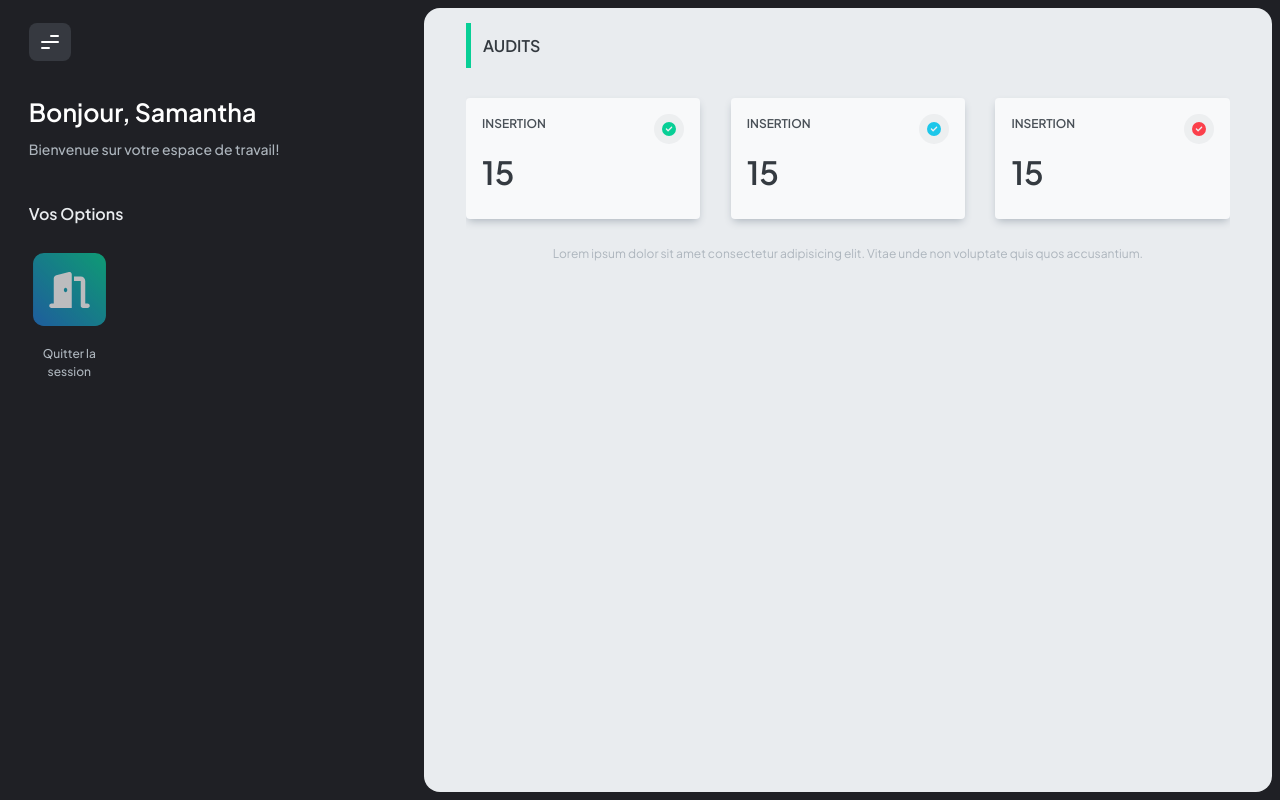
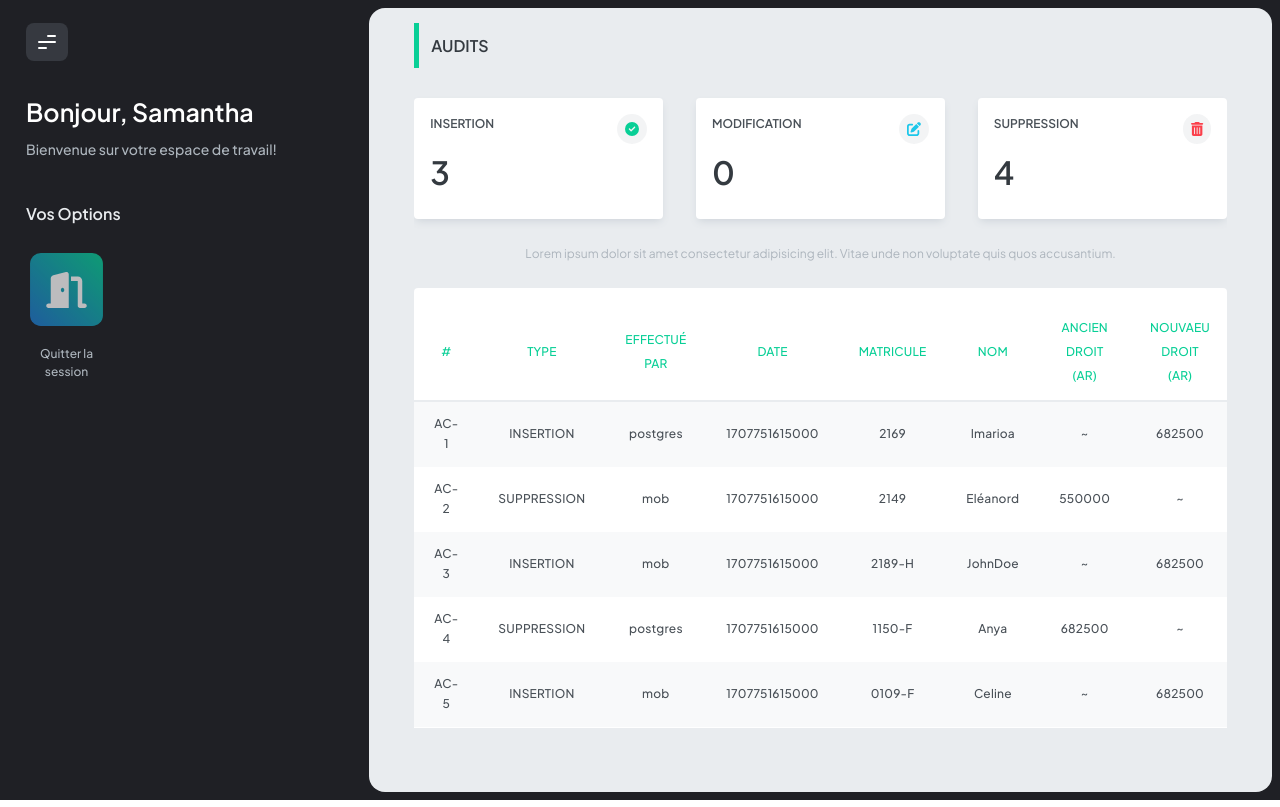
Before and after one commit to Elie-Imario/ABDA-FrontEnd, a React (Vite) app: page / in a window 1280 px wide. Built offline with nearby package versions, Linux system fonts and the light colour scheme.

Commit message:
update app

```diff
--- a/package.json
+++ b/package.json
@@ -21,6 +21,7 @@
     "@mui/styled-engine-sc": "^6.0.0-alpha.1",
     "react": "^18.2.0",
     "react-dom": "^18.2.0",
+    "react-loader-spinner": "^6.1.6",
     "sass": "^1.68.0",
     "styled-components": "^6.1.0"
   },
--- a/src/App.scss
+++ b/src/App.scss
@@ -1,38 +1,39 @@
-@import './assets/dist/sass/import';
-*{
+@import "./assets/dist/sass/import";
+* {
   margin: 0;
   padding: 0;
   box-sizing: border-box;
   scrollbar-width: thin;
 }
 
-body{
+body {
   overflow: hidden;
-    .option{
+  .option {
     font-size: 14px !important;
     @include plusJakartaSansType($weight: 400);
   }
-    .App{
+  .App {
     width: 100%;
     height: 100vh;
     background-color: $gray-900;
-        padding: .5rem;
-        @include flex($align:center, $justify:center, $flexwrap:nowrap);
-        .left-side, .right-side{
+    padding: 0.5rem;
+    @include flex($align: center, $justify: center, $flexwrap: nowrap);
+    .left-side,
+    .right-side {
       position: relative;
-            .bloc-limiter{
+      .bloc-limiter {
         width: 90%;
         margin: 15px auto;
         height: 100%;
         position: relative;
       }
     }
-        .left-side{
-            width: 49%;
+    .left-side {
+      width: 40%;
       height: 100%;
       z-index: 9999;
     }
-        .right-side{
+    .right-side {
       width: 100%;
       height: 100%;
       border-radius: 1rem;
--- a/src/Pages/Audit/audit_styles.scss
+++ b/src/Pages/Audit/audit_styles.scss
@@ -1,17 +1,18 @@
-@import '../../assets/dist/sass/import';
+@import "../../assets/dist/sass/import";
+@import "../../assets/dist/sass/tabStyle";
 
-.content-body .content-body-header{
+.content-body .content-body-header {
   margin-top: 15px;
-    .box-items{
-        @include flex($align: center, $justify:space-between, $gap: 4%);
+  .box-items {
+    @include flex($align: center, $justify: space-between, $gap: 4%);
   }
 }
 
-.content-body .intro{
+.content-body .intro {
   text-align: center;
   width: 95%;
   margin: 25px auto;
-    span{
+  span {
     color: $gray-500;
     font-size: 12px;
     @include plusJakartaSansType($weight: 400);
@@ -19,10 +20,10 @@
   }
 }
 
-.content-body .content-body-body{
+.content-body .content-body-body {
   overflow-y: auto;
   height: 55vh;
-    .list-items .list{
-        margin-bottom: 15px;
+  .list-items {
+    box-shadow: 0 4px 8px -2px $gray-400;
   }
 }
--- a/src/Pages/Audit/index.tsx
+++ b/src/Pages/Audit/index.tsx
@@ -1,7 +1,51 @@
-import BoxItem from '../../components/molecules/boxItem';
-import './audit_styles.scss'
+import { useEffect, useState } from "react";
+import BoxItem from "../../components/molecules/boxItem";
+import { ActivityDb, AuditActivity } from "../../service/types/dataTypes";
+import { activitiesDb, audits } from "../../service/data/mockup.data";
+
+//Material Ui Table
+import TableHead from "@mui/material/TableHead";
+import Table from "@mui/material/Table";
+import TableBody from "@mui/material/TableBody";
+import TableCell from "@mui/material/TableCell";
+import TableContainer from "@mui/material/TableContainer";
+import TableFooter from "@mui/material/TableFooter";
+import TablePagination from "@mui/material/TablePagination";
+import TableRow from "@mui/material/TableRow";
+import Paper from "@mui/material/Paper";
+
+import "./audit_styles.scss";
 
 const Audit = () => {
+  //MUI table state configuration
+  const [loading, setLoading] = useState(false);
+  const [page, setPage] = useState(0);
+  const [rowsPerPage, setRowsPerPage] = useState(5);
+
+  const [ActivitiesonDb, setActivity] = useState<ActivityDb[]>(
+    [] as ActivityDb[]
+  );
+
+  const [Audits, setAudit] = useState<AuditActivity[]>([] as AuditActivity[]);
+  useEffect(() => {
+    setActivity(activitiesDb);
+    setAudit(audits);
+  }, []);
+
+  const handleChangePage = (
+    event: React.MouseEvent<HTMLButtonElement> | null,
+    newPage: number
+  ) => {
+    setPage(newPage);
+  };
+
+  const handleChangeRowsPerPage = (
+    event: React.ChangeEvent<HTMLInputElement | HTMLTextAreaElement>
+  ) => {
+    setRowsPerPage(parseInt(event.target.value, 10));
+    setPage(0);
+  };
+
   return (
     <div className="bloc-limiter">
       <div className="top-header">
@@ -13,35 +57,130 @@ const Audit = () => {
       <div className="content-body no-scroll">
         <div className="content-body-header">
           <div className="box-items">
-            <BoxItem
-              label='INSERTION'
-              iconname='rocket'
-              data={15}
-            />
-            <BoxItem
-              label='INSERTION'
-              iconname='rocket'
-              data={15}
-            />
-            <BoxItem
-              label='INSERTION'
-              iconname='rocket'
-              data={15}
-            />
+            {ActivitiesonDb.map((item, index) => {
+              return (
+                <BoxItem key={index} label={item.type} data={item.total} />
+              );
+            })}
           </div>
         </div>
         <div className="intro">
-          <span>Lorem ipsum dolor sit amet consectetur adipisicing elit. Vitae unde non voluptate quis quos accusantium.</span>
+          <span>
+            Lorem ipsum dolor sit amet consectetur adipisicing elit. Vitae unde
+            non voluptate quis quos accusantium.
+          </span>
         </div>
         <div className="content-body-body">
           <div className="list-items">
-
+            <TableContainer component={Paper} className="no-shadow">
+              <Table
+                sx={{ minWidth: 500 }}
+                aria-label=""
+                stickyHeader
+                className="table"
+              >
+                <TableHead className="text-center text-primary">
+                  <TableRow>
+                    <TableCell>#</TableCell>
+                    <TableCell>Type</TableCell>
+                    <TableCell>Effectué par</TableCell>
+                    <TableCell>Date</TableCell>
+                    <TableCell>Matricule</TableCell>
+                    <TableCell>Nom</TableCell>
+                    <TableCell>Ancien droit (Ar)</TableCell>
+                    <TableCell>Nouvaeu droit (Ar)</TableCell>
+                  </TableRow>
+                </TableHead>
+                <TableBody>
+                  {loading ? (
+                    <TableRow>
+                      <TableCell component="td" colSpan={5} className="bg-dark">
+                        {/* <Bars
+                          height="25"
+                          width="25"
+                          color="#adb5bd"
+                          ariaLabel="bars-loading"
+                          wrapperClass="loading"
+                          visible={true}
+                        /> */}
+                      </TableCell>
+                    </TableRow>
+                  ) : Audits.length > 0 ? (
+                    (rowsPerPage > 0
+                      ? Audits.slice(
+                          page * rowsPerPage,
+                          page * rowsPerPage + rowsPerPage
+                        )
+                      : Audits
+                    ).map((item, index) => (
+                      <TableRow key={index} className="text-center">
+                        <TableCell component="td" style={{ width: 100 }}>
+                          AC-{item.audit_id}
+                        </TableCell>
+                        <TableCell component="td">
+                          {item.actionType.toUpperCase()}
+                        </TableCell>
+                        <TableCell component="td">{item.utilisateur}</TableCell>
+                        <TableCell component="td">
+                          {item.editedAt.getTime().toString()}
+                        </TableCell>
+                        <TableCell component="td">{item.matricule}</TableCell>
+                        <TableCell component="td">{item.nom}</TableCell>
+                        <TableCell component="td">
+                          {item.oldDroitInscription
+                            ? item.oldDroitInscription
+                            : "~"}
+                        </TableCell>
+                        <TableCell component="td">
+                          {item.newDroitInscription
+                            ? item.newDroitInscription
+                            : "~"}
+                        </TableCell>
+                      </TableRow>
+                    ))
+                  ) : (
+                    <TableRow className="text-center text-background">
+                      <TableCell component="td" colSpan={5}>
+                        Aucune information disponible
+                      </TableCell>
+                    </TableRow>
+                  )}
+                </TableBody>
+                <TableFooter>
+                  <TableRow>
+                    <TablePagination
+                      rowsPerPageOptions={[
+                        5,
+                        10,
+                        25,
+                        { label: "Tout", value: -1 },
+                      ]}
+                      colSpan={8}
+                      count={audits.length}
+                      rowsPerPage={rowsPerPage}
+                      page={page}
+                      labelRowsPerPage="Lignes par page"
+                      SelectProps={{
+                        inputProps: {
+                          "aria-label": "Lignes par page",
+                        },
+                        native: true,
+                      }}
+                      labelDisplayedRows={({ from, to, count }) =>
+                        `${from}-${to} sur ${count}`
+                      }
+                      onPageChange={handleChangePage}
+                      onRowsPerPageChange={handleChangeRowsPerPage}
+                    />
+                  </TableRow>
+                </TableFooter>
+              </Table>
+            </TableContainer>
           </div>
         </div>
       </div>
     </div>
-  )
-}
-
+  );
+};
 
 export default Audit;
--- a/src/components/molecules/boxItem/BoxItem.scss
+++ b/src/components/molecules/boxItem/BoxItem.scss
@@ -1,53 +1,50 @@
-@import '../../../assets/dist/sass/import';
-.box-item{
+@import "../../../assets/dist/sass/import";
+.box-item {
   max-width: 100%;
   width: 100%;
   height: 121px;
-    @include flex($direction:column, $align: flex-start, $justify:flex-start);
-    background: $gray-100;
-    border-radius: .25rem;
+  @include flex($direction: column, $align: flex-start, $justify: flex-start);
+  background: $white;
+  border-radius: 0.25rem;
   padding: 1rem;
   position: relative;
-    box-shadow: 0 4px 8px -2px $gray-500;
+  box-shadow: 0 4px 8px -2px $gray-400;
 
-    &:nth-of-type(1) svg{
+  &:nth-of-type(1) svg {
     color: $primary;
   }
-    &:nth-of-type(2) svg{
+  &:nth-of-type(2) svg {
     color: $new-blue;
   }
-    &:nth-of-type(3) svg{
+  &:nth-of-type(3) svg {
     color: $new-red;
   }
 
-    .box-header{
+  .box-header {
     width: 100%;
-        @include flex($align: flex-start, $justify:space-between, $gap: 5px);
+    @include flex($align: flex-start, $justify: space-between, $gap: 5px);
 
-        .box-title-lead{
-            @include plusJakartaSansType($weight:600);
+    .box-title-lead {
+      @include plusJakartaSansType($weight: 600);
       font-size: 12px;
       color: $gray-700;
       text-transform: uppercase;
     }
-        svg{
-            @include flex($align: center, $justify:center);
+    svg {
+      @include flex($align: center, $justify: center);
       font-size: 14px;
-            padding: .5rem;
+      padding: 0.5rem;
       border-radius: 50%;
-            background: rgba($color: $gray-500, $alpha: .15);
-
-
+      background: rgba($color: $gray-500, $alpha: 0.15);
     }
   }
-    .box-body{
-        padding: .5rem 0;
+  .box-body {
+    padding: 0.5rem 0;
     width: 100%;
-        span{
-            @include plusJakartaSansType($weight:600);
+    span {
+      @include plusJakartaSansType($weight: 600);
       font-size: 2rem;
       color: $gray-800;
     }
-
   }
 }
--- a/src/plugins/fa-plugin-kit.js
+++ b/src/plugins/fa-plugin-kit.js
@@ -1,7 +1,8 @@
 import { library } from '@fortawesome/fontawesome-svg-core'
 
 import {
-    faListCheck, faCheck,
+    faListCheck,
+    faCheck,
     faCog,
     faDoorOpen,
     faCheckCircle,
@@ -16,12 +17,14 @@ import {
     faClock,
     faRocket,
     faEdit,
-    faPen
+    faPen,
+    faTrashArrowUp,
+    faTrashCan
 } from '@fortawesome/free-solid-svg-icons'
 
 
 library.add(
     faListCheck, faCog, faDoorOpen, faCheckCircle, faPlus, faTimes, faHourglassStart,
     faSignIn, faEye, faEyeSlash, faKey, faUserCircle, faClock, faRocket, faEdit, faPen,
-    faCheck
+    faCheck, faTrashArrowUp,faTrashCan
 )
```
Also changed, not shown: src/main.tsx (+6 -7 lines), src/index.scss (deleted), 1 other file (tests, documents, lock files or other folders). Lines whose indentation alone changed are shown as unchanged.
